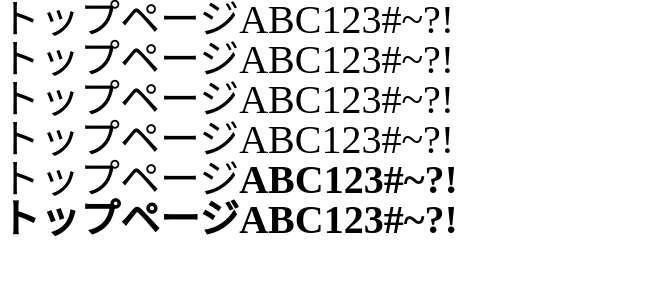
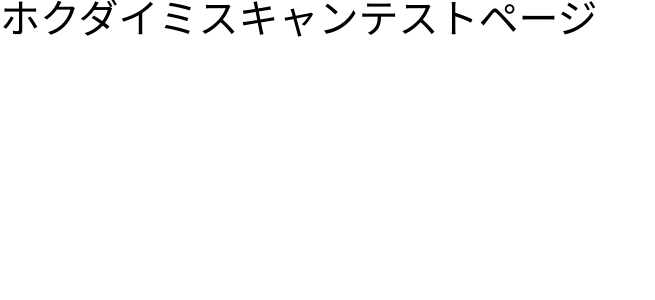
Before and after one commit to endaaman/ms, a Django app: page / in a window 1280 px wide. Shown: the top 300 px of the page, without its empty margins (0-655 px from the left). Run offline with Django 3.2, Linux system fonts and the light colour scheme; parts of the project's set-up code (start-up, migrations or seed data) failed here and were passed over.

Commit message:
Please enter the commit message for your changes. Lines starting  with '#' will be ignored, and an empty message aborts the commit.  On branch master  Your branch is up-to-date with 'sakura/master'.
 Changes to be committed:
	modified:   static/css/common.css
	modified:   static/css/common.sass
	modified:   templates/base.html
	modified:   templates/home.html

```diff
--- a/static/css/common.css
+++ b/static/css/common.css
@@ -56,18 +56,3 @@ html {
 
 h1 {
   font-size: 40px; }
-
-#x1 {
-  font-weight: 400; }
-
-#x2 {
-  font-weight: 450; }
-
-#x3 {
-  font-weight: 500; }
-
-#x4 {
-  font-weight: 550; }
-
-#x5 {
-  font-weight: 600; }
--- a/static/css/common.sass
+++ b/static/css/common.sass
@@ -12,14 +12,3 @@ html
 
 h1
 	font-size: 40px
-
-#x1
-	font-weight: 400
-#x2
-	font-weight: 450
-#x3
-	font-weight: 500
-#x4
-	font-weight: 550
-#x5
-	font-weight: 600
--- a/templates/base.html
+++ b/templates/base.html
@@ -2,6 +2,7 @@
 <html lang="ja">
 <head>
 <meta charset="UTF-8">
+<meta name="robots" content="noindex,nofollow">
 <link rel="stylesheet" href="{{STATIC_URL}}css/common.css">
 <title>{%block title%}ホクダイミスキャン{%endblock%}css/common.css</title>
 </head>
--- a/templates/home.html
+++ b/templates/home.html
@@ -1,9 +1,4 @@
 {% extends "base.html" %}
 {%block content%}
-<h1 >トップページABC123#~?!</h1>
-<h1 id="x1">トップページABC123#~?!</h1>
-<h1 id="x2">トップページABC123#~?!</h1>
-<h1 id="x3">トップページABC123#~?!</h1>
-<h1 id="x4">トップページABC123#~?!</h1>
-<h1 id="x5">トップページABC123#~?!</h1>
+<h1>ホクダイミスキャンテストページ</h1>
 {%endblock%}
```
